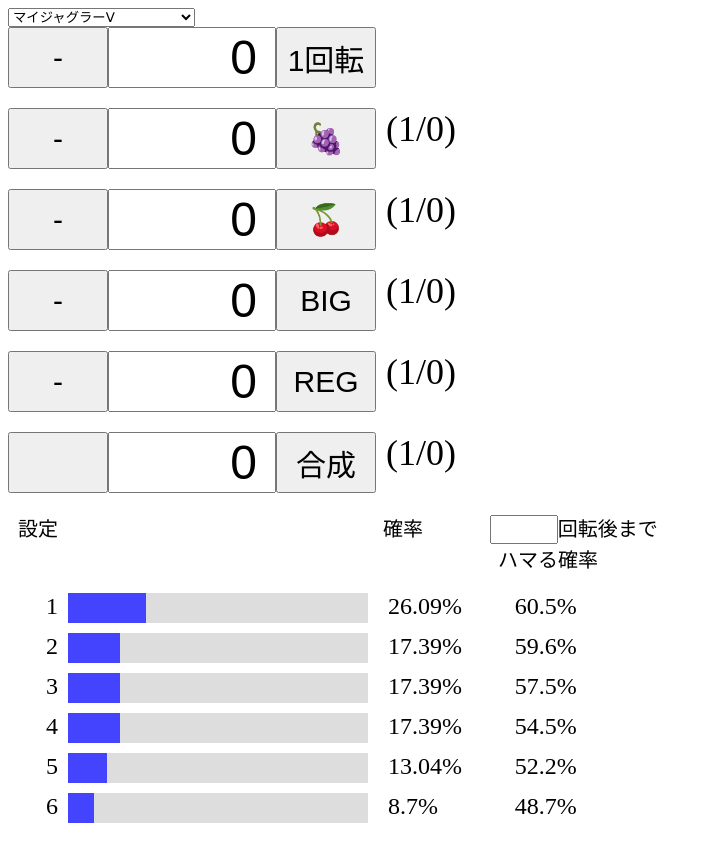
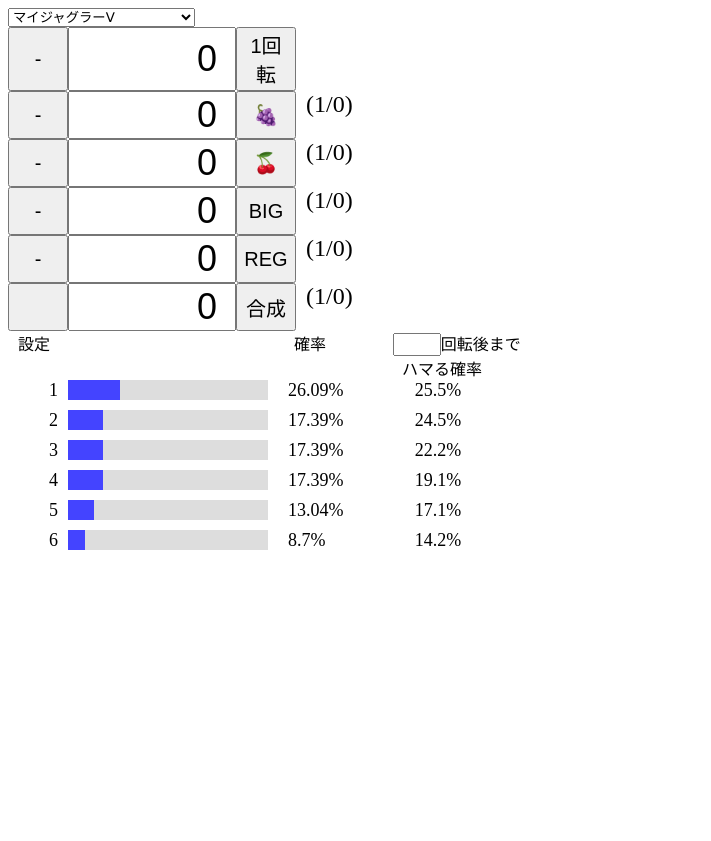
Before and after one commit to gorirappa/jag, a plain HTML site: page index.html in a window 1280 px wide. Shown: the whole page, without its empty margins (0-711 px from the left). After the commit the page ends 800 px from the top, so only its background shows below. Drawn offline with Linux system fonts and the light colour scheme.

Commit message:
Update index.html

```diff
--- a/index.html
+++ b/index.html
@@ -1,4 +1,5 @@
 <!DOCTYPE html>
+<!-- saved from url=(0046)file:///C:/Users/ochin/Downloads/indexqw2.html -->
 <html lang="en"><head><meta http-equiv="Content-Type" content="text/html; charset=UTF-8">
 
 <meta name="viewport" content="width=device-width, initial-scale=1.0">
@@ -8,12 +9,11 @@
     display: flex;
     align-items: left;
     justify-content: left;
-    font-size: 36px;
-    margin-bottom: 20px;
+    font-size: 24px;
   }
   .cou2 {
-    width: 60px;
-    font-size: 20px;
+    width: 40px;
+    font-size: 15px;
   }
   .counter label {
     margin-right: 10px;
@@ -21,11 +21,11 @@
   .counter input {
     width: 160px;
     text-align: right;
-    font-size: 48px; /* カウンターの縦の大きさを2倍に */
+    font-size: 36px; /* カウンターの縦の大きさを2倍に */
   }
   .counter button {
-    width: 100px;
-    font-size: 30px;
+    width: 60px;
+    font-size: 20px;
     cursor: pointer;
   }
   .counter span {
@@ -35,12 +35,11 @@
     display: flex;
     flex-direction: column;
     align-items: left;
-    margin-top: 20px;
   }
 
   .bar {
-    width: 300px;
-    height: 30px;
+    width: 200px;
+    height: 20px;
     background-color: #ddd;
     margin-bottom: 10px;
     margin-left: 60px;
@@ -54,19 +53,19 @@
     position: absolute;
     top: 0;
     right: 100%;
-    font-size: 24px;
+    font-size: 18px;
     margin-right: 10px; /* 適切な間隔を設定してください */
   }
   .bar-left {
     position: absolute;
     top: 0;
-    font-size: 24px;
+    font-size: 18px;
     left: 100%;
     margin-left: 20px; /* 適切な間隔を設定してください */
   }
   .mozi {
     top: 0;
-    font-size: 20px;
+    font-size: 16px;
     margin-left: 10px; /* 適切な間隔を設定してください */
   }
   .bar-inner {
@@ -101,12 +100,12 @@
   <button id="decrementBig">-</button><input type="number" id="bigCount" value="0" min="0" step="1">
 
   <button id="incrementBig">BIG</button>
-<span id="bigRatio">(1/86.71)</span></div>
+<span id="bigRatio">(1/100.40)</span></div>
 
 <div class="counter">
 
   <button id="decrementReg">-</button><input type="number" id="regCount" value="0" min="0" step="1">
-  <button id="incrementReg">REG</button><span id="regRatio">(1/101.17)</span>
+  <button id="incrementReg">REG</button><span id="regRatio">(1/251.00)</span>
 
 </div>
 
@@ -117,7 +116,7 @@
 <div class="counter">
 
   <button id="no"></button><input type="number" id="bonusCount" value="0" min="0" step="1">
-  <button id="no">合成</button><span id="bonusRatio">(1/46.69)</span>
+  <button id="no">合成</button><span id="bonusRatio">(1/71.71)</span>
 
 </div>
 <div class="mozi">
@@ -125,31 +124,31 @@
 
   <span>設定</span>
 
-<span style="margin-left:240pt">確率</span><input type="number" class="cou2" style="margin-left:50pt" id="hama"><span style="a">回転後まで<br>　　　　　　　　　　　　　　　　　　　　　　　　ハマる確率</span></div><div class="chart">
+<span style="margin-left:180pt">確率</span><input type="number" class="cou2" style="margin-left:50pt" id="hama"><span style="a">回転後まで<br>　　　　　　　　　　　　　　　　　　　　　　　　ハマる確率</span></div><div class="chart">
   <div class="bar">
 
-    <div class="bar-inner" id="bar1" style="width: 0%;"></div>
-  <span class="bar-number">1</span><span class="bar-left" id="ka1">0%</span><span class="bar-left" id="kak1" style="margin-left:110pt">60.5%</span></div>
+    <div class="bar-inner" id="bar1" style="width: 12.35%;"></div>
+  <span class="bar-number">1</span><span class="bar-left" id="ka1">12.35%</span><span class="bar-left" id="kak1" style="margin-left:110pt">25.5%</span></div>
   <div class="bar">
 
-    <div class="bar-inner" id="bar2" style="width: 0%;"></div>
-  <span class="bar-number">2</span><span class="bar-left" id="ka2">0%</span><span class="bar-left" id="kak2" style="margin-left:110pt">59.6%</span></div>
+    <div class="bar-inner" id="bar2" style="width: 10.77%;"></div>
+  <span class="bar-number">2</span><span class="bar-left" id="ka2">10.77%</span><span class="bar-left" id="kak2" style="margin-left:110pt">24.5%</span></div>
   <div class="bar">
 
-    <div class="bar-inner" id="bar3" style="width: 0%;"></div>
-  <span class="bar-number">3</span><span class="bar-left" id="ka3">0%</span><span class="bar-left" id="kak3" style="margin-left:110pt">57.5%</span></div>
+    <div class="bar-inner" id="bar3" style="width: 17.73%;"></div>
+  <span class="bar-number">3</span><span class="bar-left" id="ka3">17.73%</span><span class="bar-left" id="kak3" style="margin-left:110pt">22.2%</span></div>
   <div class="bar">
 
-    <div class="bar-inner" id="bar4" style="width: 0.02%;"></div>
-  <span class="bar-number">4</span><span class="bar-left" id="ka4">0.02%</span><span class="bar-left" id="kak4" style="margin-left:110pt">54.5%</span></div>
+    <div class="bar-inner" id="bar4" style="width: 25.08%;"></div>
+  <span class="bar-number">4</span><span class="bar-left" id="ka4">25.08%</span><span class="bar-left" id="kak4" style="margin-left:110pt">19.1%</span></div>
   <div class="bar">
 
-    <div class="bar-inner" id="bar5" style="width: 0.08%;"></div>
-  <span class="bar-number">5</span><span class="bar-left" id="ka5">0.08%</span><span class="bar-left" id="kak5" style="margin-left:110pt">52.2%</span></div>
+    <div class="bar-inner" id="bar5" style="width: 20.64%;"></div>
+  <span class="bar-number">5</span><span class="bar-left" id="ka5">20.64%</span><span class="bar-left" id="kak5" style="margin-left:110pt">17.1%</span></div>
   <div class="bar">
 
-    <div class="bar-inner" id="bar6" style="width: 0.89%;"></div>
-  <span class="bar-number">6</span><span class="bar-left" id="ka6">0.89%</span><span class="bar-left" id="kak6" style="margin-left:110pt">48.7%</span></div>
+    <div class="bar-inner" id="bar6" style="width: 13.43%;"></div>
+  <span class="bar-number">6</span><span class="bar-left" id="ka6">13.43%</span><span class="bar-left" id="kak6" style="margin-left:110pt">14.2%</span></div>
 </div>
 
 <script>
```
